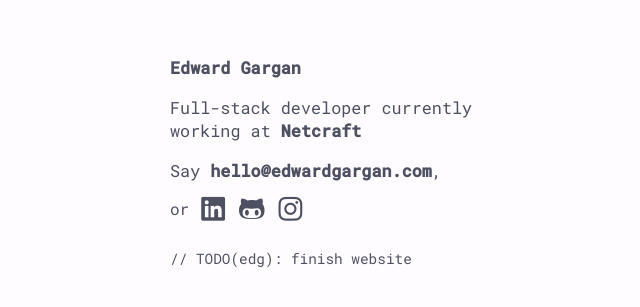
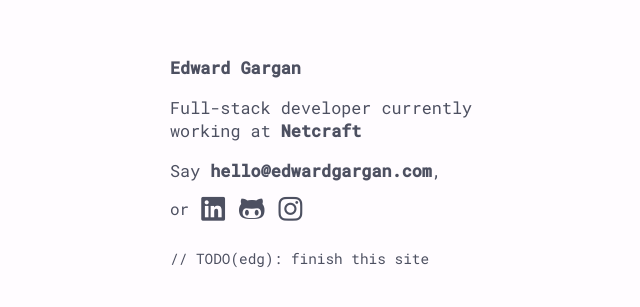
Before and after one commit to dylandevalia/edwardgargan.com, a plain HTML site: page site/index.html in a window 1280 px wide. Shown: the part 223-530 px from the top of the page, 310-950 px from the left. Drawn offline with nearby package versions, Linux system fonts and the light colour scheme.

Commit message:
Minor rewording

```diff
--- a/site/index.html
+++ b/site/index.html
@@ -35,7 +35,7 @@
                     <i class="fab fa-instagram social-icon"></i>
                 </a>
             </div>
-            <p style="font-size: 0.9em">// TODO(edg): finish website</p>
+            <p style="font-size: 0.9em">// TODO(edg): finish this site</p>
         </div>
         <script src="https://unpkg.com/clipboard@2/dist/clipboard.min.js"></script>
         <script src="https://kit.fontawesome.com/01cecb66dd.js" integrity="sha384-7cupKsyf1krt0hPaFhz7o347RIzmECgbuiiOTe+NbIi9eA5z8RSNuYFdTDgRTZHH" crossorigin="anonymous"></script>
```
